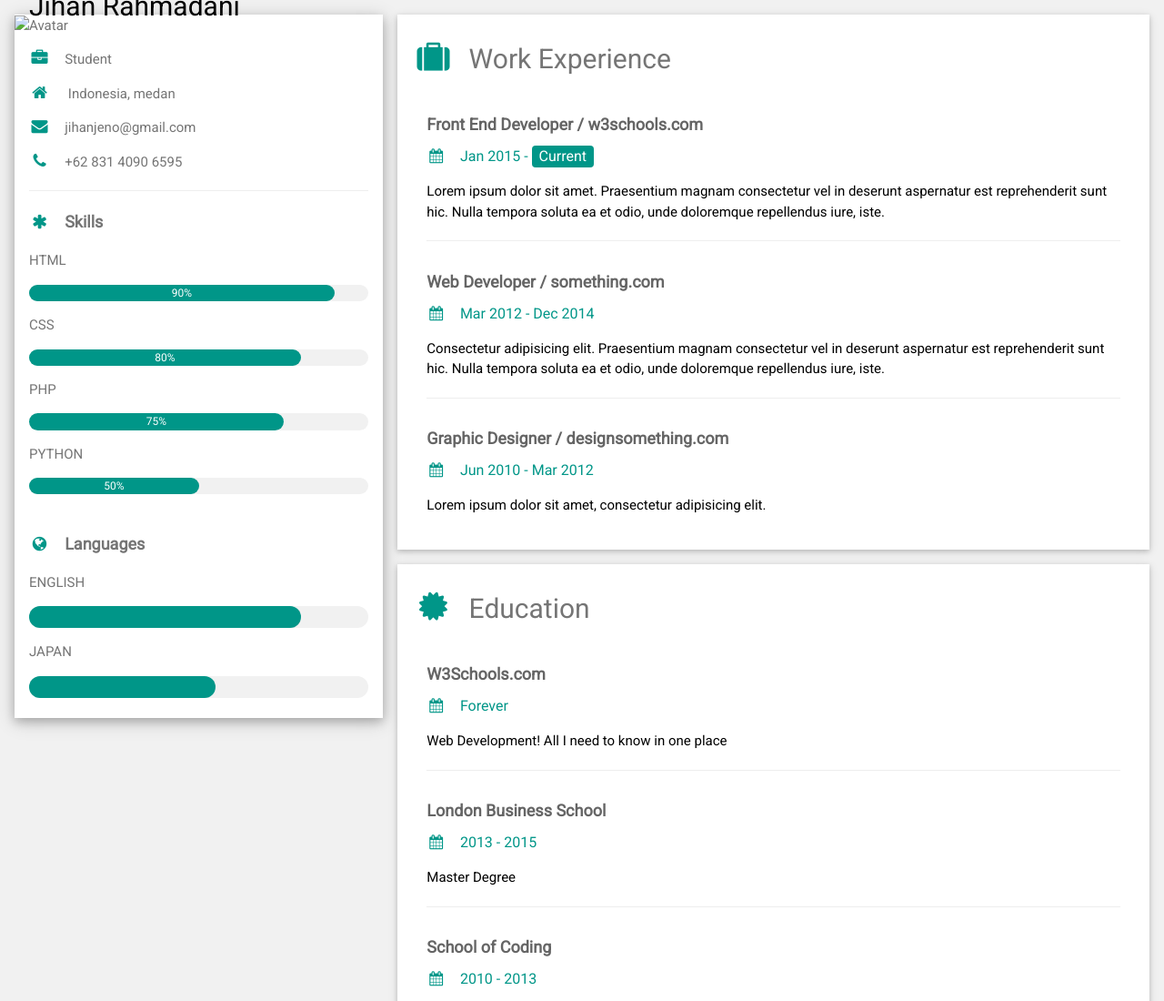
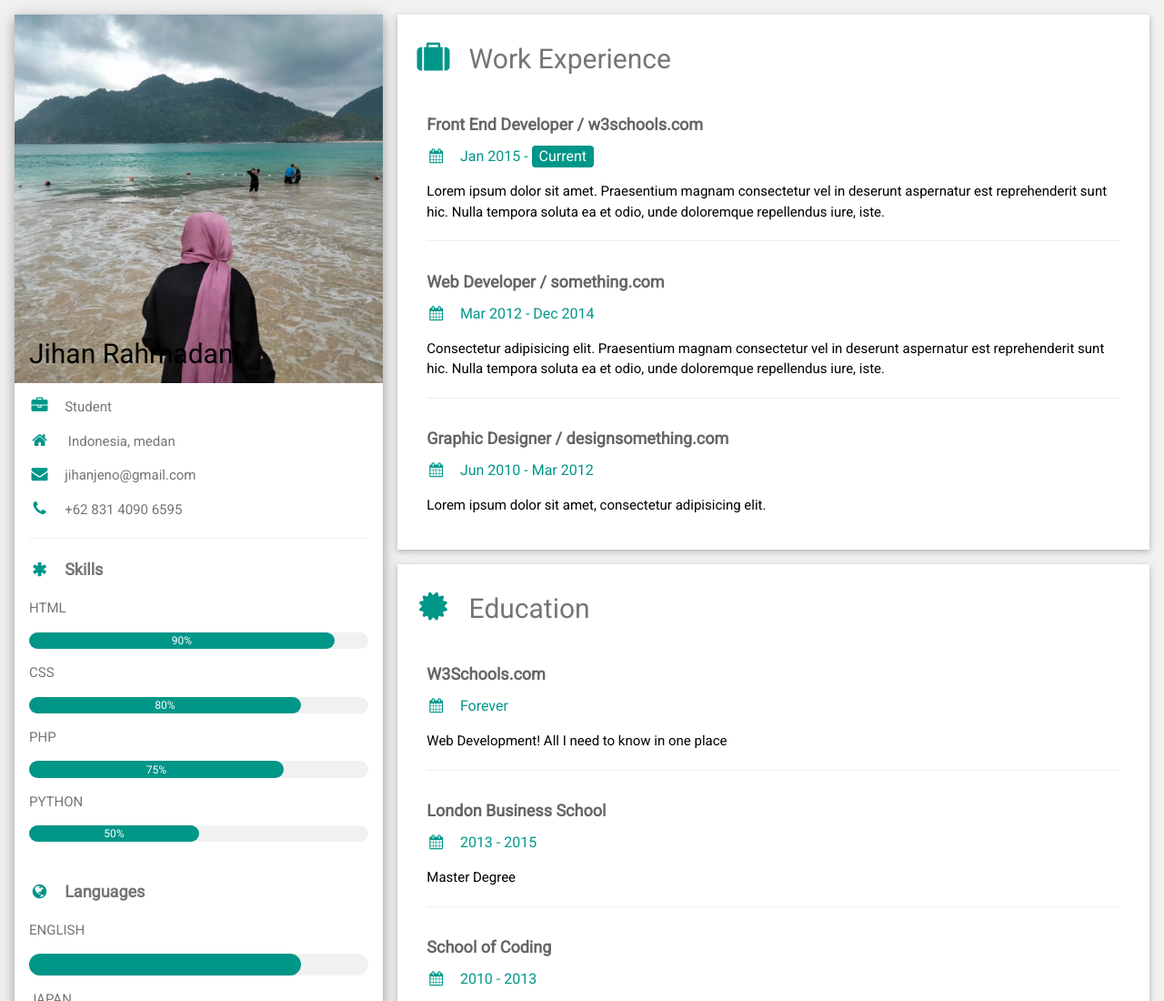
Before and after one commit to jihanrahmadani/website, a plain HTML site: page index.html in a window 1280 px wide. Shown: the top 1100 px of the page at 91% size. Drawn offline with nearby package versions, Linux system fonts and the light colour scheme.

Commit message:
Update index.html

```diff
--- a/index.html
+++ b/index.html
@@ -24,7 +24,7 @@ html,body,h1,h2,h3,h4,h5,h6 {font-family: "Roboto", sans-serif}
 
       <div class="w3-white w3-text-grey w3-card-4">
         <div class="w3-display-container">
-          <img src="photo.jpg" style="width:100%" alt="Avatar">
+          <img src="jian.jpg" style="width:100%" alt="Avatar">
           <div class="w3-display-bottomleft w3-container w3-text-black">
             <h2>Jihan Rahmadani</h2>
           </div>
```
